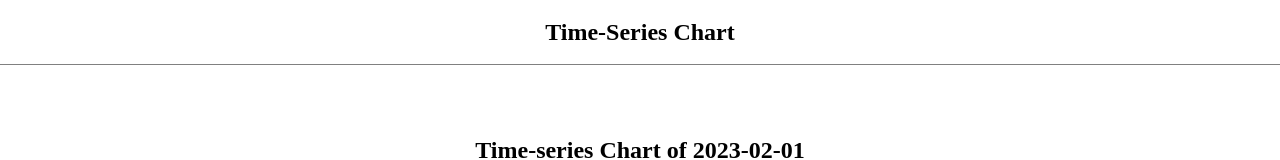
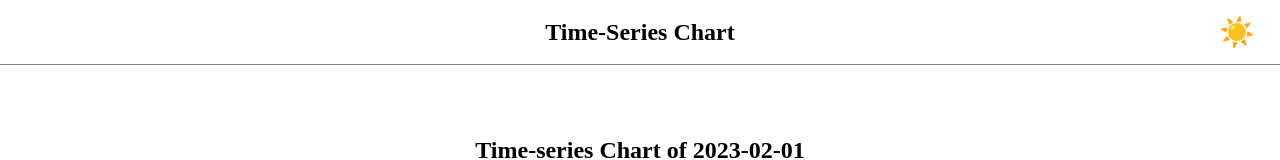
Before and after one commit to jhsung23/times-series-chart, a React (Vite) app: page / in a window 1280 px wide. Shown: the top 160 px of the page. Built offline with nearby package versions, Linux system fonts and the light colour scheme.

Commit message:
feat: theme toggle button

```diff
--- a/src/components/Header.tsx
+++ b/src/components/Header.tsx
@@ -1,7 +1,19 @@
 import styled from 'styled-components';
 
-const Header = () => {
-  return <StyledHeader>Time-Series Chart</StyledHeader>;
+type Props = {
+  themeMode: 'light' | 'dark';
+  toggleTheme: () => void;
+};
+
+const Header = ({ themeMode, toggleTheme }: Props) => {
+  return (
+    <StyledHeader onClick={toggleTheme}>
+      Time-Series Chart
+      <ThemeButton type="button" onClick={toggleTheme}>
+        {themeMode === 'light' ? '☀️' : '🌙'}
+      </ThemeButton>
+    </StyledHeader>
+  );
 };
 
 export default Header;
@@ -19,4 +31,13 @@ const StyledHeader = styled.header`
   z-index: 50;
   position: sticky;
   top: 0;
+  background-color: ${({ theme }) => theme.colors.background};
+  color: ${({ theme }) => theme.colors.text};
 `;
+
+const ThemeButton = styled.button`
+  all: unset;
+  position: absolute;
+  right: 25px;
+  font-size: 1.8rem;
+`;
```
